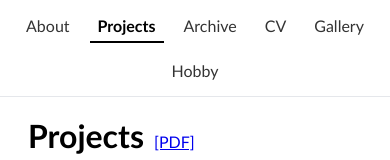
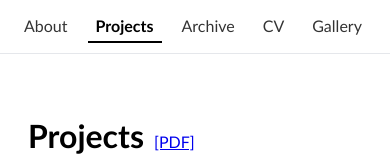
Before and after one commit to sanghoon6543/sanghoon6543.github.io, a React (Vite) app in the folder frontend/: page /#/projects in a window 390 px wide. Shown: the top 160 px of the page. Built offline with nearby package versions, Linux system fonts and the light colour scheme.

Commit message:
Modify Tab Position

```diff
--- a/frontend/src/data/archive.json
+++ b/frontend/src/data/archive.json
@@ -37,7 +37,7 @@
       "venue": "Photonics Conference",
       "type": "Oral",
       "links": [
-        { "label": "PDF", "href": "/files/pubs/PC2025_slide.pdf"}
+        { "label": "Slide", "href": "/files/pubs/PC2025_slide.pdf"}
       ]
     },
 
@@ -49,6 +49,8 @@
       "venue": "NANO Korea",
       "type": "Oral",
       "links": [
+        { "label": "Abstract", "href": "/files/pubs/NK2018_abstract.pdf"},
+        { "label": "Slide", "href": "/files/pubs/NK2018_slide.pdf"}
       ]
     }
 
--- a/frontend/src/styles/academic.css
+++ b/frontend/src/styles/academic.css
@@ -78,13 +78,17 @@ body{ display: block !important; }
 
   .ap-nav {
     display: flex;
-    flex-wrap: wrap;
+    flex-wrap: nowrap;
     gap: 12px;
-    justify-content: center;
-    margin-top: 0px;
+    justify-content: flex-start;
+    overflow-x: auto;
+    -webkit-overflow-scrolling: touch;
+    margin: 0;
+    scrollbar-width: none;
   }
 
   .ap-navlink {
+    white-space: nowrap;
     text-decoration: none;
     color: inherit;
     padding: 6px 8px;
@@ -97,4 +101,6 @@ body{ display: block !important; }
     border-bottom: 2px solid currentColor;
   }
 
+  .ap-nav::-webkit-scrollbar {display: none;}
+
 }
```
Also changed, not shown: 2 other files (tests, documents, lock files or other folders).
